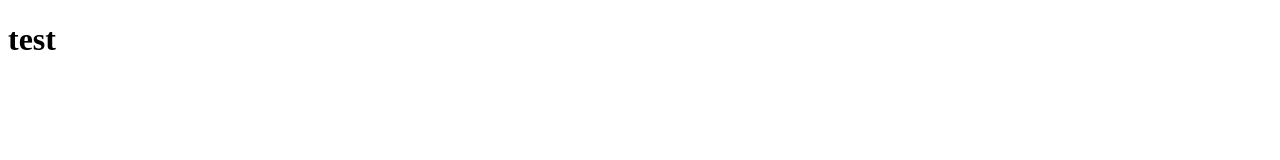
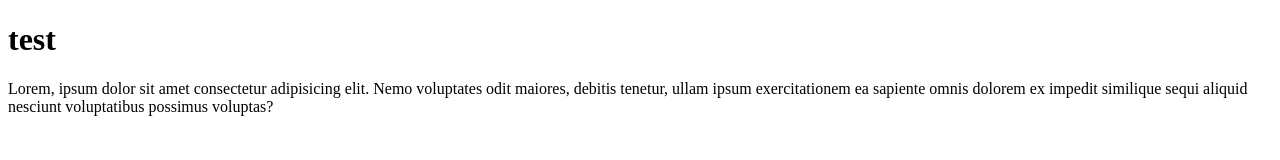
Before and after one commit to DevDWWM/test, a plain HTML site: page index.html in a window 1280 px wide. Drawn offline with Linux system fonts and the light colour scheme.

Commit message:
deuxiéme commit

```diff
--- a/index.html
+++ b/index.html
@@ -8,5 +8,6 @@
 </head>
 <body>
     <h1>test</h1>
+    <p>Lorem, ipsum dolor sit amet consectetur adipisicing elit. Nemo voluptates odit maiores, debitis tenetur, ullam ipsum exercitationem ea sapiente omnis dolorem ex impedit similique sequi aliquid nesciunt voluptatibus possimus voluptas?</p>
 </body>
 </html>
```
